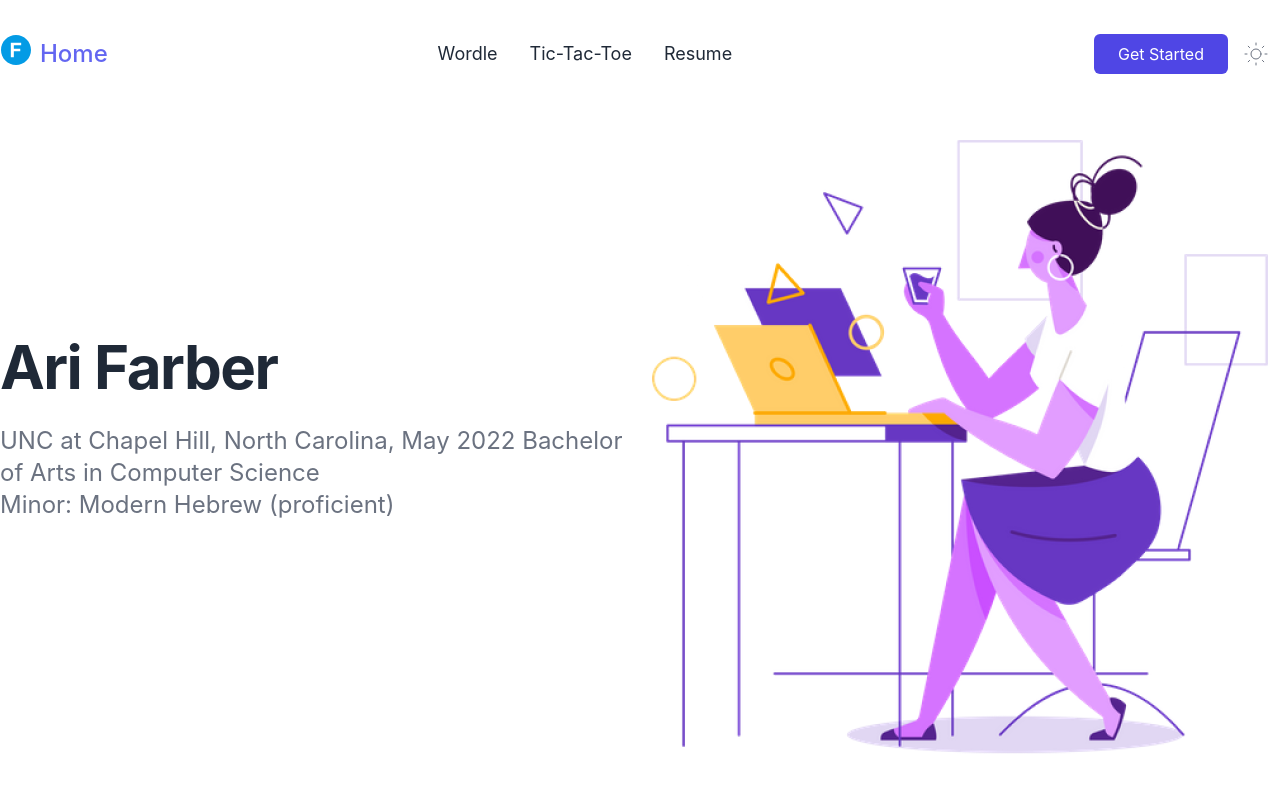
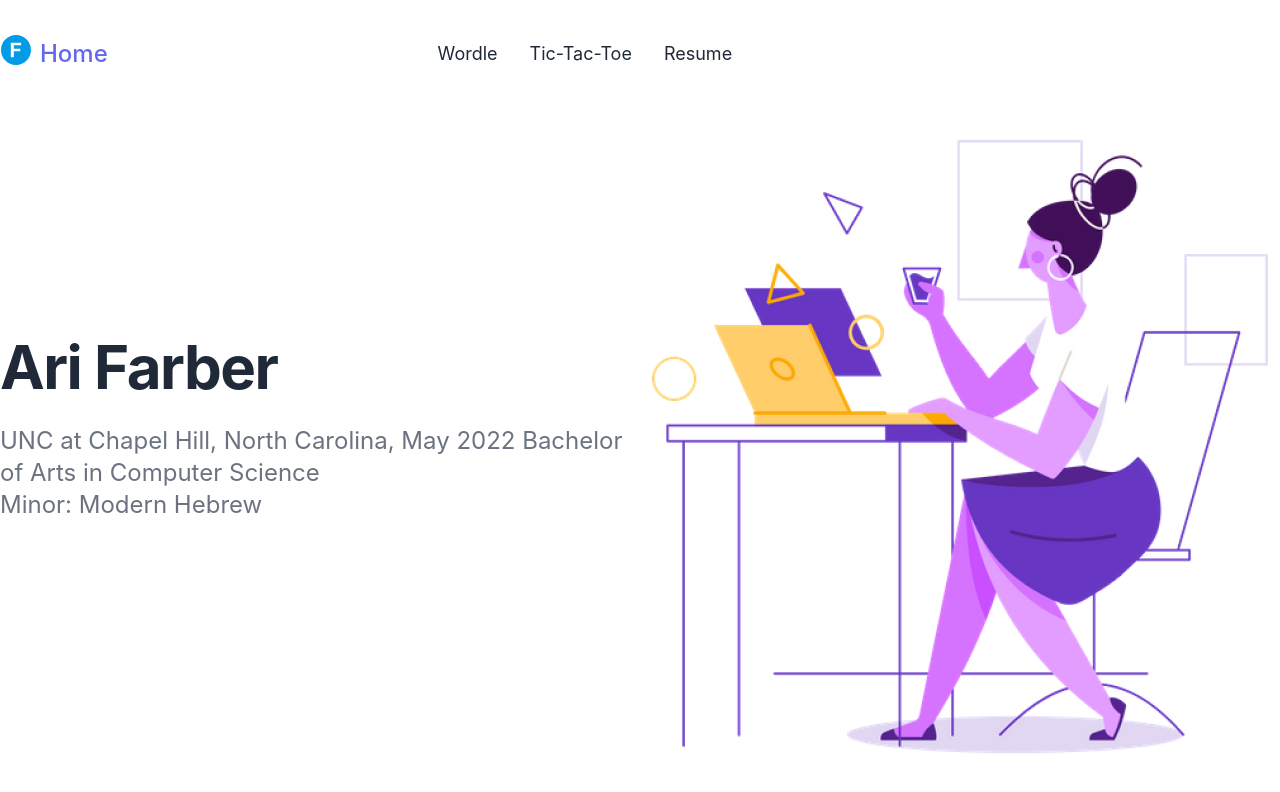
Before and after one commit to arifarber/farber-website, a Next.js app: page / in a window 1280 px wide. Shown: the top 792 px of the page. Built offline with nearby package versions, Linux system fonts and the light colour scheme.

Commit message:
updated resume and nav bar

```diff
--- a/components/hero.js
+++ b/components/hero.js
@@ -14,7 +14,7 @@ export default function Hero() {
                         <p className="py-5 text-xl leading-normal text-gray-500 lg:text-xl xl:text-2xl dark:text-gray-300">
                         UNC at Chapel Hill, North Carolina, May 2022
                         Bachelor of Arts in Computer Science<br></br>
-                        Minor: Modern Hebrew (proficient)
+                        Minor: Modern Hebrew
                         </p>
 {/* I can use this template to add links later if I want */}
                         {/* <div className="flex flex-col items-start space-y-3 sm:space-x-4 sm:space-y-0 sm:items-center sm:flex-row">
--- a/components/navbar.js
+++ b/components/navbar.js
@@ -85,7 +85,7 @@ export default function Navbar() {
                     </ul>
                 </div>
 
-                <div className="hidden mr-3 space-x-4 lg:flex nav__item">
+                <div className="hidden mr-3 space-x-4 lg:flex nav__item invisible">
                     <Link href="/">
                         <a className="px-6 py-2 text-white bg-indigo-600 rounded-md md:ml-5">
                             Get Started
--- a/pages/games/wordle.js
+++ b/pages/games/wordle.js
@@ -6,7 +6,6 @@ import 'animate.css'
 import GameBoard from '/components/wordleComponents/wordleGame.js'
 
 export default function Word() {
-
     return (
         <>
             <Head>
@@ -16,7 +15,6 @@ export default function Word() {
             <Navbar></Navbar>
 
             <h1 className="text-3xl font-bold underline text-center">
-
                 Wordle Clone
             </h1>
             <div className="m-auto w-1/4">
@@ -30,7 +28,3 @@ export default function Word() {
         </>
     )
 }
-export const keyboardReceiver = (letter) => {
-    console.log("wordle.js: " + letter.key)
-    return letter.key
-}
```
Also changed, not shown: 1 other file (tests, documents, lock files or other folders).
